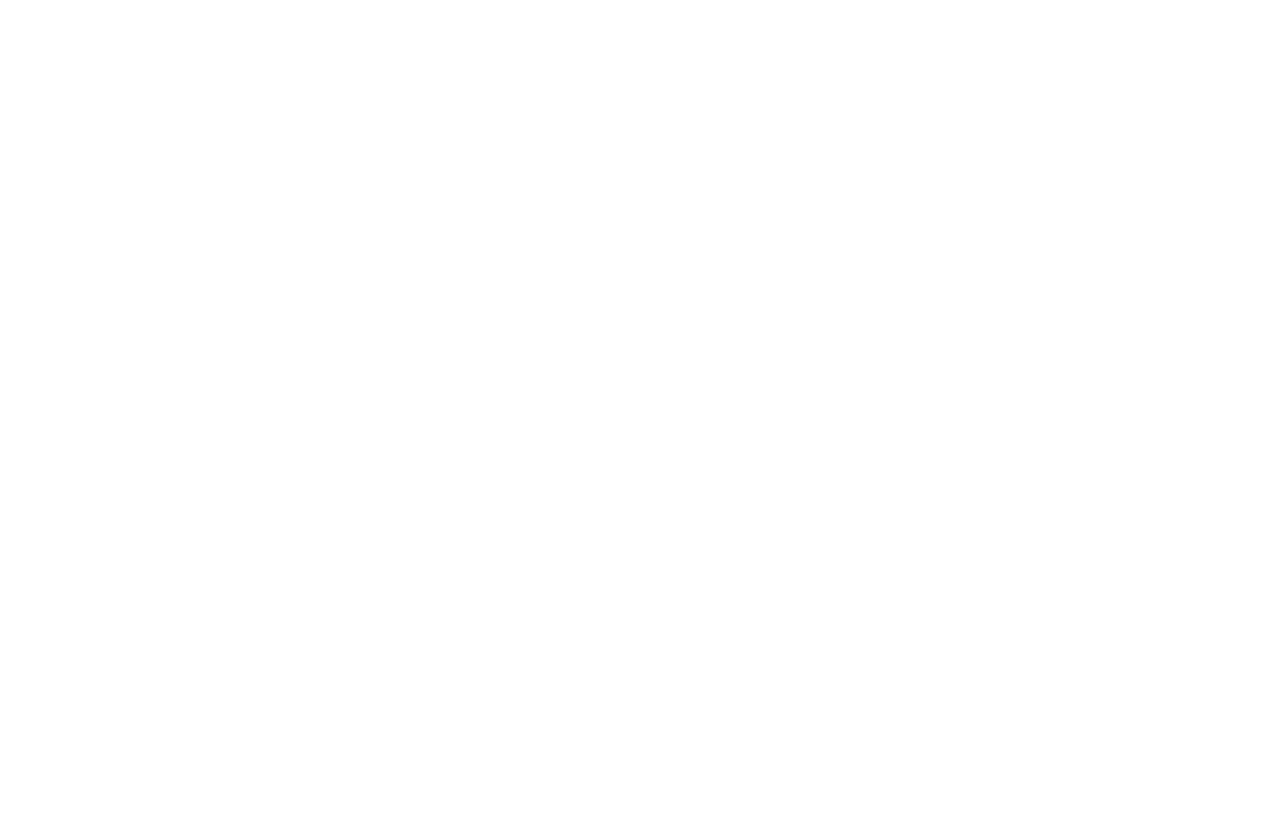
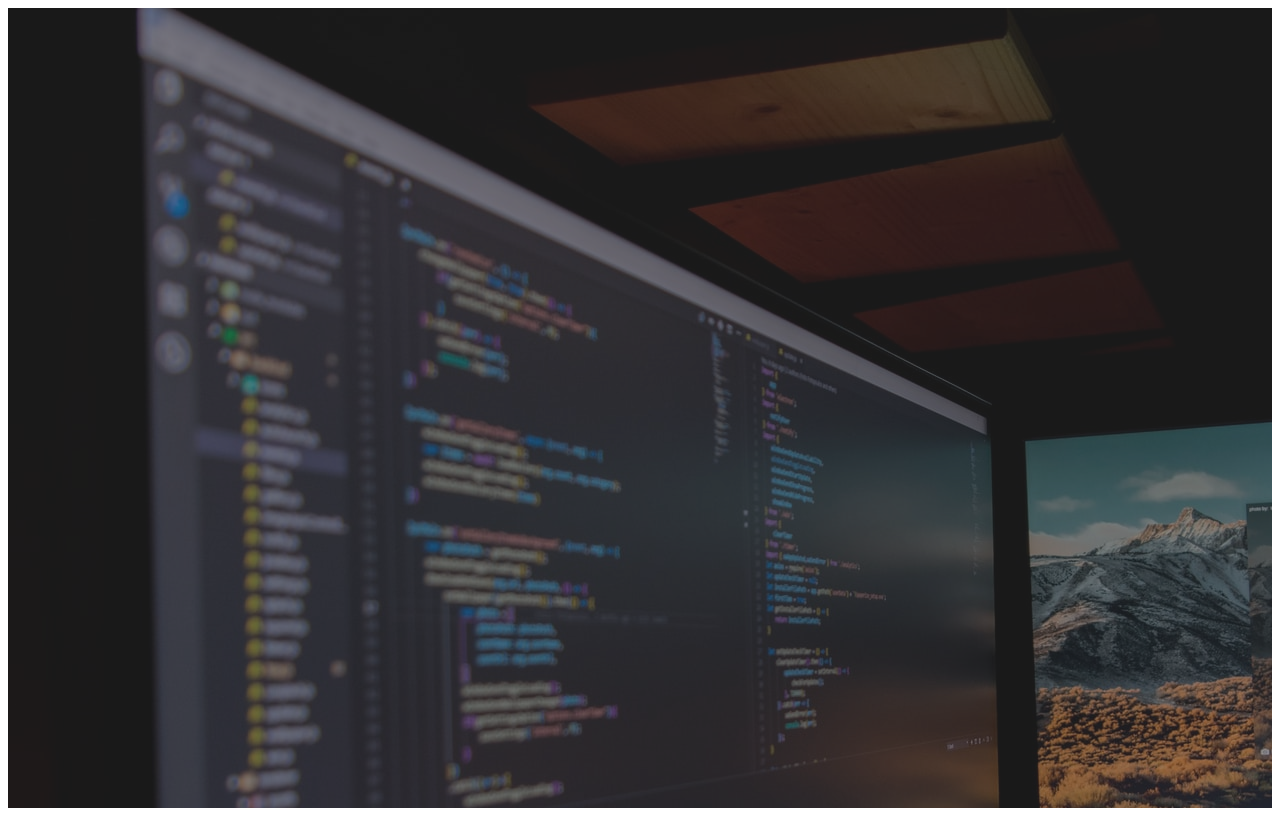
Before and after one commit to WendellBatistSant/portfolio, a plain HTML site: page portfolio/index.html in a window 1280 px wide. Drawn offline with Linux system fonts and the light colour scheme.

Commit message:
saida rápida, salvar para segurar

```diff
--- a/portfolio/index.html
+++ b/portfolio/index.html
@@ -11,6 +11,15 @@
     <link rel="manifest" href="/site.webmanifest">
 </head>
 <body>
+    <div class="container">
+        <header>
+            <div class="img-wrapper">
+                <img src="imagem/bg.jpg" alt="">
+            </div>
+            <h1>Web Developer & Front End Designer</h1>
+            <p>Wendell Batista</p>
+            <button>Saiba mais</button>
+    </div>
 
 </body>
 </html>
--- a/portfolio/style.css
+++ b/portfolio/style.css
@@ -1,2 +1,27 @@
 @import url('https://fonts.googleapis.com/css2?family=Baloo+Da+2:wght@400;500;600;700&family=Josefin+Sans:ital,wght@0,200;0,300;0,400;0,600;0,700;1,200;1,300;1,400&family=Mukta:wght@200;300;400;500&display=swap');
-@import url("https://cdnjs.cloudflare.com/ajax/libs/font-awesome/5.15.3/css/all.min.css")
+@import url("https://cdnjs.cloudflare.com/ajax/libs/font-awesome/5.15.3/css/all.min.css");
+
+*{
+    border: 0;
+    padding: 0;
+}
+
+header{
+    width: 100;
+    height: 100vh;
+    overflow: hidden;
+}
+
+.img-wrapper{
+    width: 100;
+    height: 100;
+    overflow: hidden;
+    background-color: rgba(0, 0, 0, 0.8);
+}
+
+.img-wrapper img{
+    width: 100;
+    height: 100;
+    object-fit: cover;
+    opacity: 0.5;
+}
```
Also changed, not shown: portfolio/imagem/android-chrome-192x192.png (renamed from portfolio/android-chrome-192x192.png), portfolio/imagem/android-chrome-512x512.png (renamed from portfolio/android-chrome-512x512.png), portfolio/imagem/apple-touch-icon.png (renamed from portfolio/apple-touch-icon.png), portfolio/imagem/bg.jpg (added), portfolio/imagem/favicon-16x16.png (renamed from portfolio/favicon-16x16.png), portfolio/imagem/favicon-32x32.png (renamed from portfolio/favicon-32x32.png).
